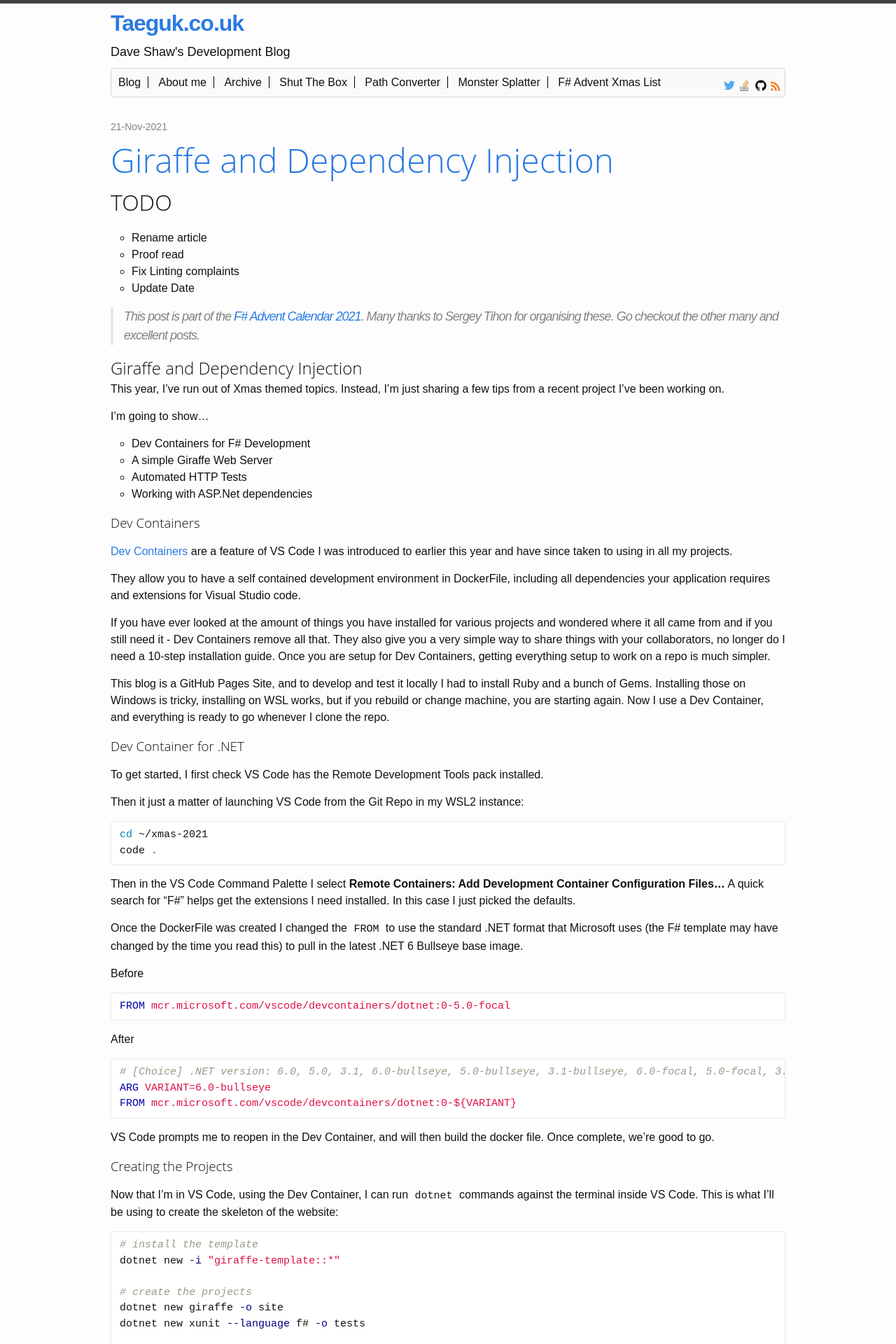
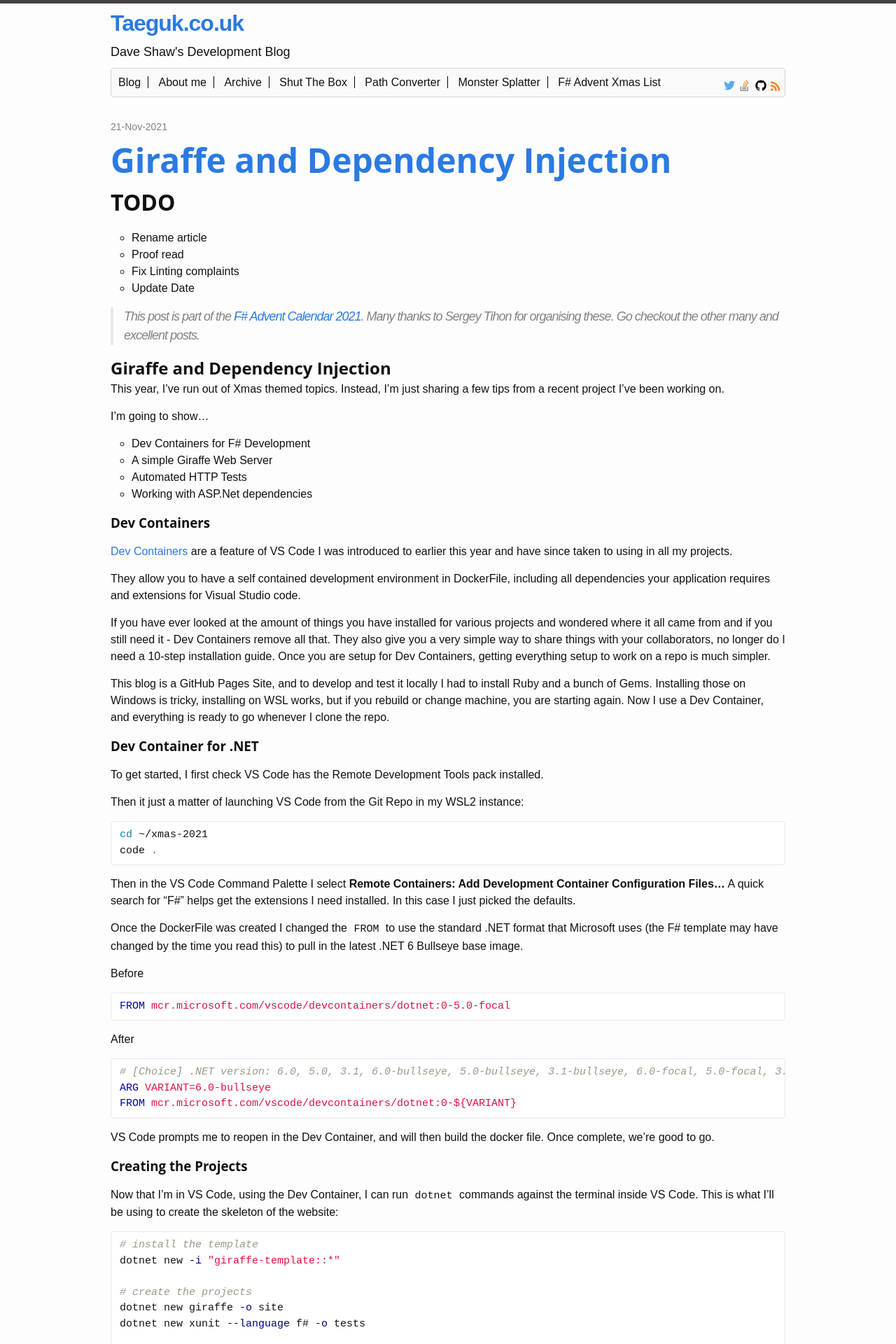
Before and after one commit to xdaDaveShaw/xdaDaveShaw.github.io, a Jekyll site: the page built from index.html, in a window 1280 px wide. Shown: the top 1920 px of the page at 70% size. Built offline with Jekyll 4.4.1, drawn with Linux system fonts in a browser that asks for light colours.

Commit message:
Fixing heading visibility

```diff
--- a/_sass/_base.scss
+++ b/_sass/_base.scss
@@ -74,7 +74,7 @@ ul, ol {
  */
 h1, h2, h3, h4, h5, h6 {
     font-family: 'Open Sans', sans-serif;
-    font-weight: 300;
+    font-weight: bolder;
 }
 
 
```
